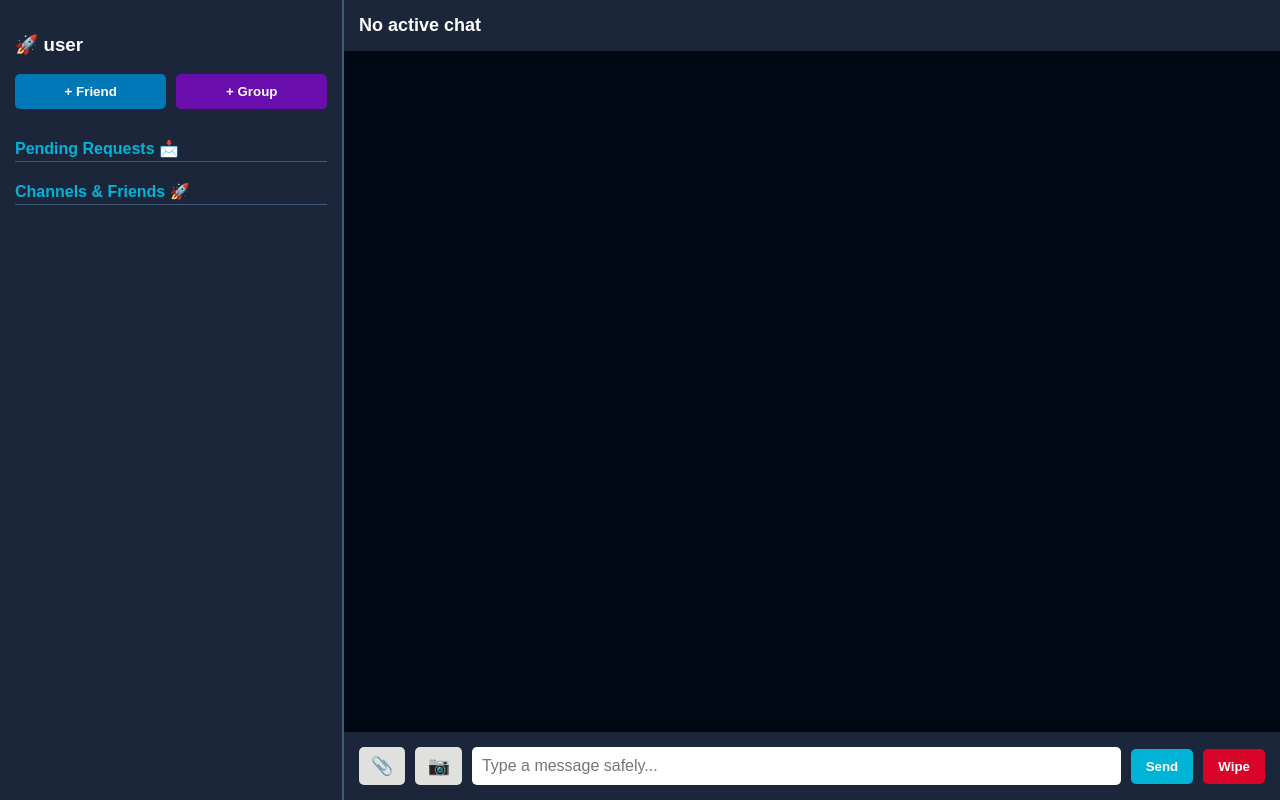
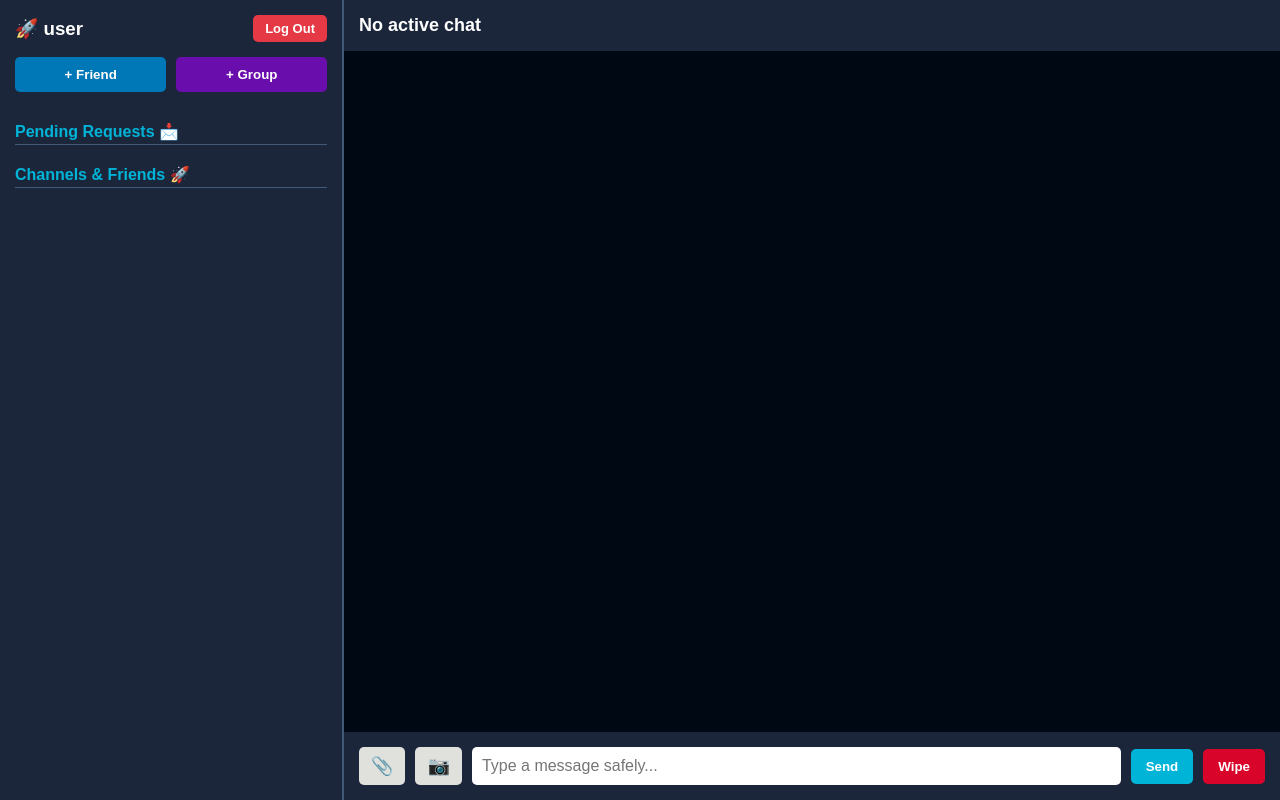
Before and after one commit to noahb-open/buks, a website: page public/chat.html in a window 1280 px wide. Drawn offline with nearby package versions, Linux system fonts and the light colour scheme; no server answers.

Commit message:
Update chat.html

```diff
--- a/public/chat.html
+++ b/public/chat.html
@@ -46,12 +46,18 @@
     <button onclick="closeCamera()" style="background:#d90429; color:white;">Cancel</button>
   </div>
 
-  <div class="side">
-    <h3 id="nameTag">🚀 User</h3>
+   <div class="side">
+    <div style="display: flex; justify-content: space-between; align-items: center; margin-bottom: 15px;">
+      <h3 id="nameTag" style="margin: 0;">🚀 User</h3>
+      <!-- 🔴 NEW LOGOUT BUTTON -->
+      <button onclick="logout()" style="background: #e63946; color: white; padding: 6px 12px; font-size: 13px; border-radius: 5px;">Log Out</button>
+    </div>
+
     <div class="nav-btn-grid">
       <button class="friend-btn" onclick="sendFriendRequest()">+ Friend</button>
       <button class="group-create-btn" onclick="createGroupChat()">+ Group</button>
     </div>
+
 
     <h4>Pending Requests 📩</h4>
     <div id="requestsBox"></div>
```
